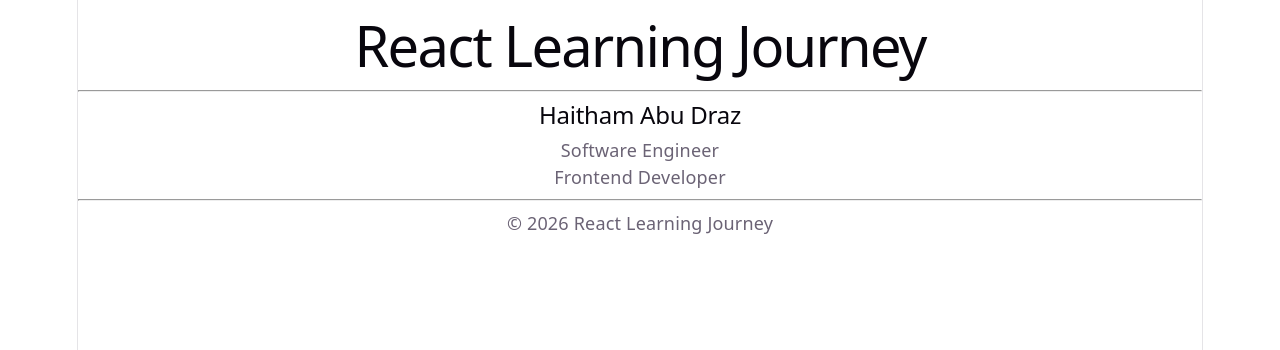
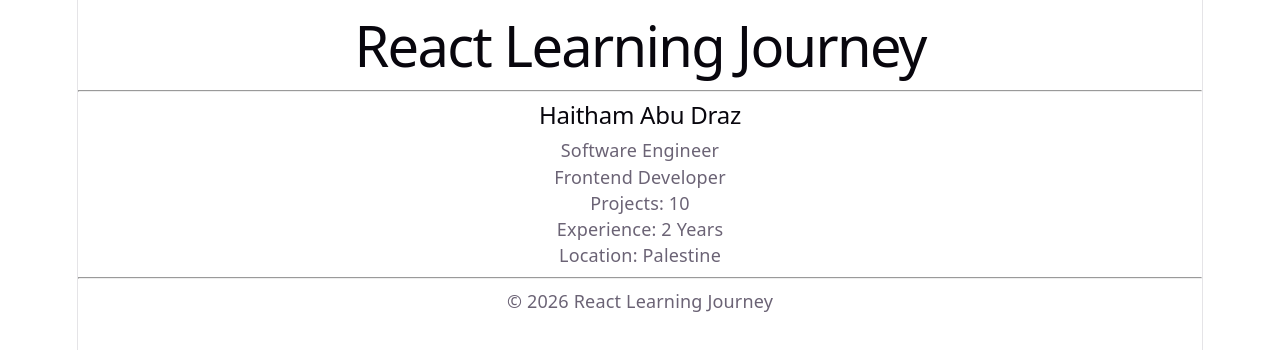
Before and after one commit to HaithamAbuDraz/react-learning-journey, a React (Vite) app: page / in a window 1280 px wide. Shown: the top 350 px of the page. Built offline with nearby package versions, Linux system fonts and the light colour scheme.

Commit message:
Add UserStats component into ComponentsLesson

```diff
--- a/src/lessons/02-components/ComponentsLesson.jsx
+++ b/src/lessons/02-components/ComponentsLesson.jsx
@@ -1,12 +1,14 @@
-import Footer from './components/Footer';
 import Header from './components/Header';
 import ProfileCard from './components/ProfileCard';
+import UserStats from '../../challenges/02-components/UserStats';
+import Footer from './components/Footer';
 
 function ComponentsLesson() {
   return (
     <div>
       <Header />
       <ProfileCard />
+      <UserStats />
       <Footer />
     </div>
   );
```
